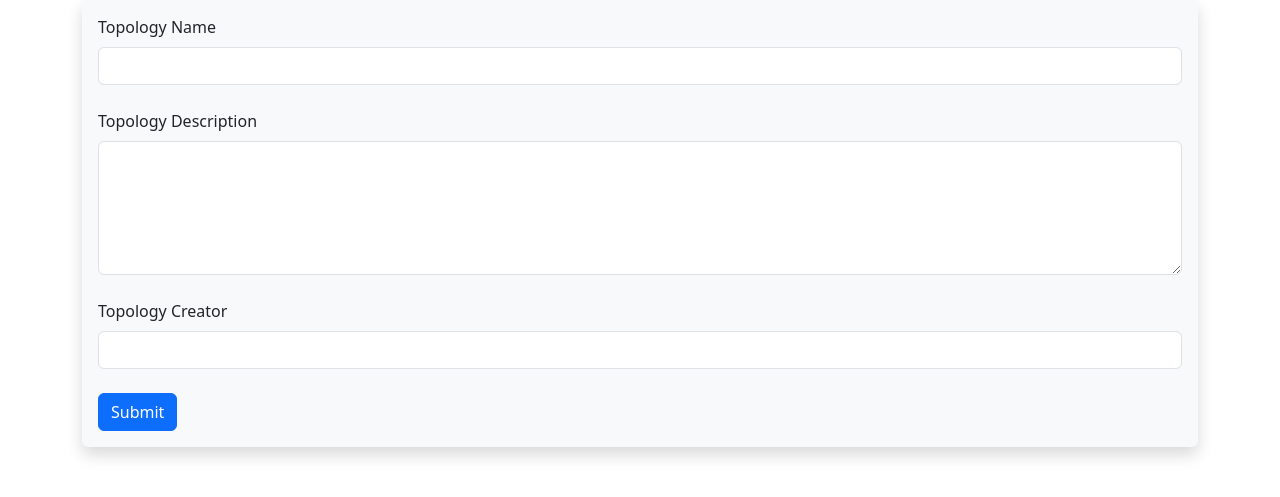
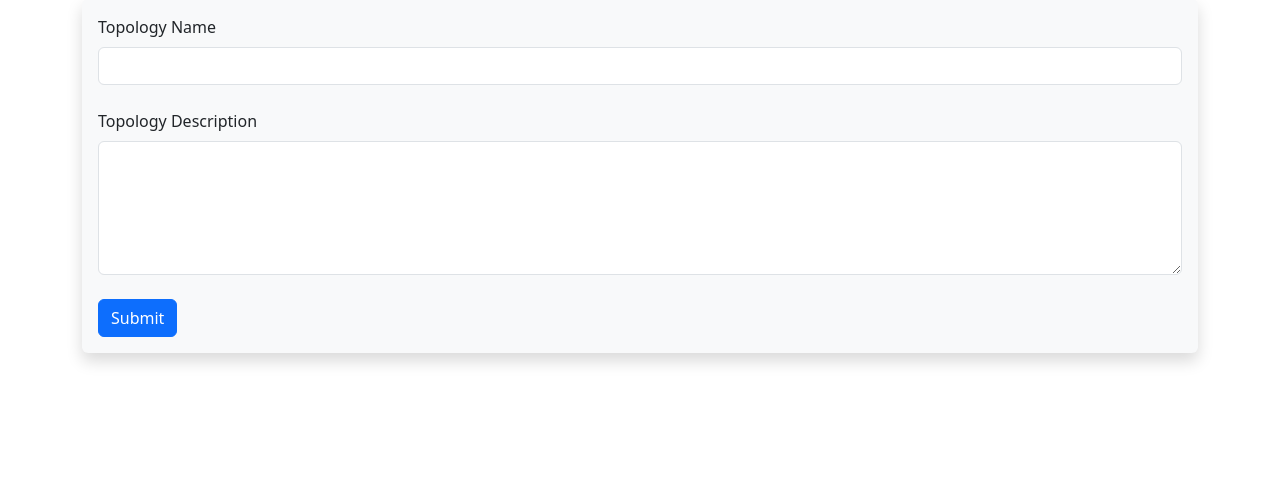
Before and after one commit to razvanalex30/disertatie, a Flask app: page /add_topology in a window 1280 px wide. Shown: the part 161-658 px from the top of the page. Run offline with Flask 3, Linux system fonts and the light colour scheme; the visitor is signed in with stand-in values (Sample User, id 1).

Commit message:
added posts by user

```diff
--- a/main.py
+++ b/main.py
@@ -96,16 +96,16 @@ def edit_topology(id):
     if form.validate_on_submit():
         topology.topology_name = form.topology_name.data
         topology.topology_description = form.topology_description.data
-        topology.topology_creator = form.topology_creator.data
+        # topology.topology_creator = form.topology_creator.data
         # Update database
         db.session.add(topology)
         db.session.commit()
         flash("Topology updated successfully!")
-        return redirect(url_for('topology', id= topology.id))
+        return redirect(url_for('topology', id=topology.id))
 
     form.topology_name.data = topology.topology_name
     form.topology_description.data = topology.topology_description
-    form.topology_creator.data = topology.topology_creator
+    # form.topology_creator.data = topology.topology_creator
 
     return render_template("edit_topology.html", form=form)
 
@@ -132,16 +132,17 @@ def delete_topology(id):
 
 
 @app.route("/add_topology", methods=["GET","POST"])
-@login_required
+#@login_required
 def add_topology():
     form = TopologyForm()
 
     if form.validate_on_submit():
-        post = Topologies(topology_name=form.topology_name.data, topology_description=form.topology_description.data, topology_creator=form.topology_creator.data)
+        topology_creator = current_user.id
+        post = Topologies(topology_name=form.topology_name.data, topology_description=form.topology_description.data, topology_creator_id=topology_creator)
         # Clear the form
         form.topology_name.data = ''
         form.topology_description.data = ''
-        form.topology_creator.data = ''
+        # form.topology_creator.data = ''
 
         # Add topology to database
         db.session.add(post)
@@ -302,8 +303,10 @@ class Topologies(db.Model):
     id = db.Column(db.Integer, primary_key=True)
     topology_name = db.Column(db.String(255))
     topology_description = db.Column(db.Text)
-    topology_creator = db.Column(db.String(255))
+    #topology_creator = db.Column(db.String(255))
     date_created = db.Column(db.DateTime, default=datetime.utcnow)
+    # Foreign key to link users (refer to primary key)
+    topology_creator_id = db.Column(db.Integer, db.ForeignKey("users.id"))
 
 # Create Users Model
 class Users(db.Model, UserMixin):
@@ -313,8 +316,9 @@ class Users(db.Model, UserMixin):
     password_hash = db.Column(db.String(128), nullable=False)
     master_name = db.Column(db.String(200))
     date_added = db.Column(db.DateTime, default=datetime.utcnow)
+    # A user can have many topologies
+    topologies = db.relationship("Topologies", backref="topology_creator")
 
-    # Create a string
 
     @property
     def password(self):
--- a/templates/add_topology.html
+++ b/templates/add_topology.html
@@ -29,11 +29,7 @@
         {{ form.topology_description.label(class="form-label") }}
 
         {{ form.topology_description(class="form-control", rows="5") }}
-        <br/>
 
-        {{ form.topology_creator.label(class="form-label") }}
-
-        {{ form.topology_creator(class="form-control") }}
         <br/>
 
         {{ form.submit(class="btn btn-primary") }}
--- a/templates/edit_topology.html
+++ b/templates/edit_topology.html
@@ -27,11 +27,7 @@
         {{ form.topology_description.label(class="form-label") }}
 
         {{ form.topology_description(class="form-control", rows="5") }}
-        <br/>
 
-        {{ form.topology_creator.label(class="form-label") }}
-
-        {{ form.topology_creator(class="form-control") }}
         <br/>
 
         {{ form.submit(class="btn btn-primary") }}
--- a/templates/topologies.html
+++ b/templates/topologies.html
@@ -17,7 +17,8 @@
 <div class="shadow p-3 mb-5 bg-body-tertiary rounded">
     <h2><a href="{{url_for('topology', id=topology.id)}}">{{topology.topology_name}}</a></h2><br/>
     {{topology.topology_description}}<br/>
-    {{topology.topology_creator}}<br/><br/>
+    <br/>
+    Created by: {{topology.topology_creator.full_name}}<br/><br/>
     <a href="{{url_for('topology', id=topology.id)}}" class="btn btn-outline-secondary btn-sm">View Topology</a>
     <a href="{{url_for('edit_topology', id=topology.id)}}" class="btn btn-outline-secondary btn-sm">Edit Topology</a>
     <a href="{{url_for('delete_topology', id=topology.id)}}" class="btn btn-outline-danger btn-sm">Delete Topology</a>
--- a/templates/topology.html
+++ b/templates/topology.html
@@ -17,7 +17,7 @@
 <div class="shadow p-3 mb-5 bg-body-tertiary rounded">
     <h2>{{topology.topology_name}}</h2><br/>
     {{topology.topology_description}}<br/>
-    {{topology.topology_creator}}<br/><br/>
+    Created by: {{topology.topology_creator.full_name}}<br/><br/>
 
 </div>
 
--- a/webforms.py
+++ b/webforms.py
@@ -29,5 +29,5 @@ class RegisterForm(FlaskForm):
 class TopologyForm(FlaskForm):
     topology_name = StringField("Topology Name", validators=[DataRequired()])
     topology_description = StringField("Topology Description", validators=[DataRequired()], widget=TextArea())
-    topology_creator = StringField("Topology Creator", validators=[DataRequired()])
+    topology_creator = StringField("Topology Creator")
     submit = SubmitField("Submit")
```
Also changed, not shown: migrations/versions/80aab464e508_foreign_key.py (added, +36 -0 lines).
